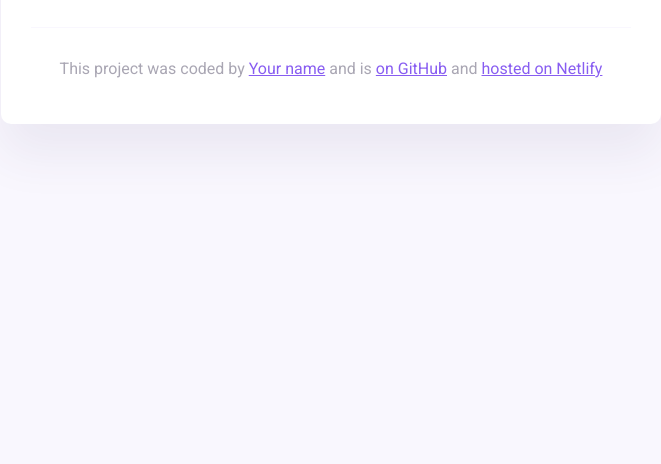
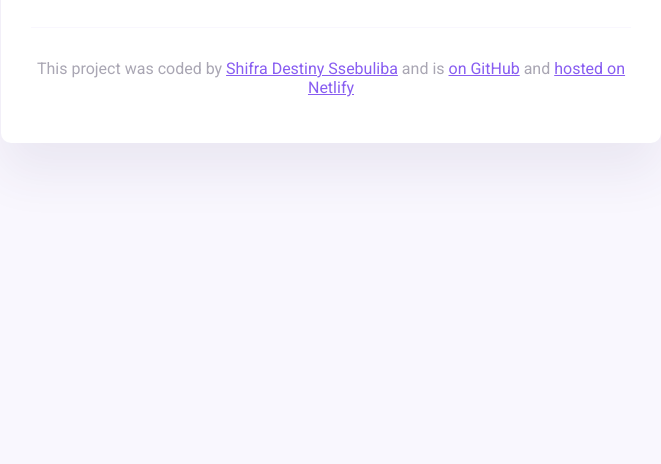
Before and after one commit to shifradestiny/shifra-dev-ops-homework, a website built with Parcel: page index.html in a window 1280 px wide. Shown: the part 336-800 px from the top of the page, without its empty margins (309-970 px from the left). Built offline with nearby package versions, Linux system fonts and the light colour scheme.

Commit message:
Updated footer details

```diff
--- a/index.html
+++ b/index.html
@@ -47,9 +47,19 @@
       <footer>
         <p>
           This project was coded by
-          <a href="#" target="_blank">Your name</a> and is
-          <a href="#" target="_blank"> on GitHub</a> and
-          <a href="#" target="_blank">hosted on Netlify</a>
+          <a
+            href="https://www.linkedin.com/in/shifra-destiny-ssebuliba/"
+            target="_blank"
+            >Shifra Destiny Ssebuliba</a
+          >
+          and is
+          <a href="https://github.com/shifradestiny" target="_blank">
+            on GitHub</a
+          >
+          and
+          <a href="https://shifra-dev-ops-homework.netlify.app/" target="_blank"
+            >hosted on Netlify</a
+          >
         </p>
       </footer>
     </div>
```
